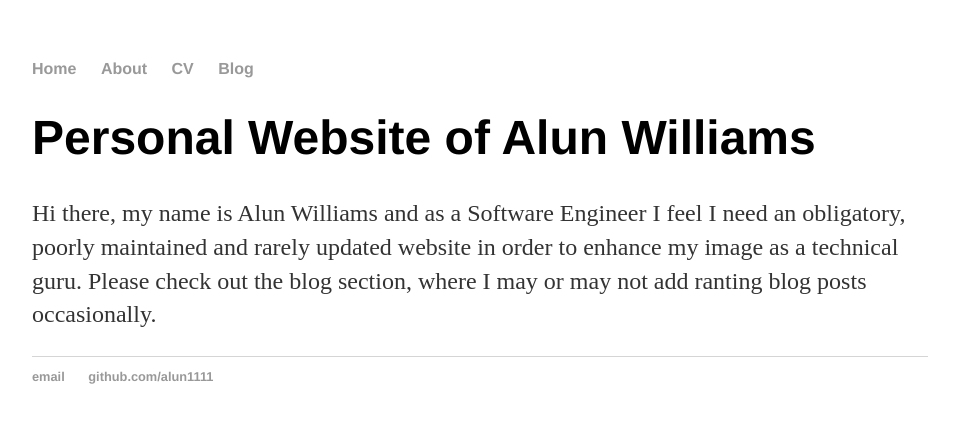
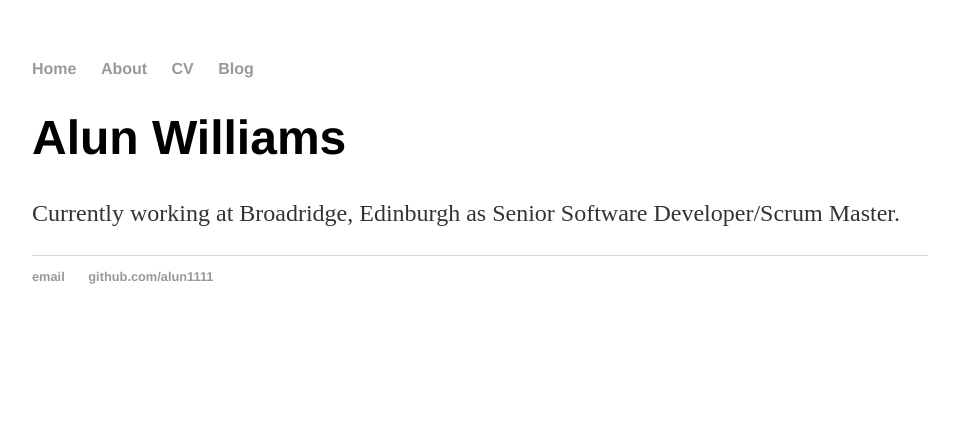
Before and after one commit to alun1111/alun1111.github.io, a Jekyll site: the page built from index.html, in a window 1280 px wide. Shown: the top 423 px of the page, without its empty margins (160-1119 px from the left). Built offline with Jekyll 4.4.1, drawn with Linux system fonts in a browser that asks for light colours.

Commit message:
Bitsnbobs

```diff
--- a/index.html
+++ b/index.html
@@ -3,6 +3,6 @@ layout: default
 title: Alun Williams, Software Engineer
 ---
 <div class="blurb">
-	<h1>Personal Website of Alun Williams</h1>
-	<p>Hi there, my name is Alun Williams and as a Software Engineer I feel I need an obligatory, poorly maintained and rarely updated website in order to enhance my image as a technical guru. Please check out the blog section, where I may or may not add ranting blog posts occasionally.</p>
+	<h1>Alun Williams</h1>
+    <p>Currently working at Broadridge, Edinburgh as Senior Software Developer/Scrum Master.</p>
 </div><!-- /.blurb -->
```
